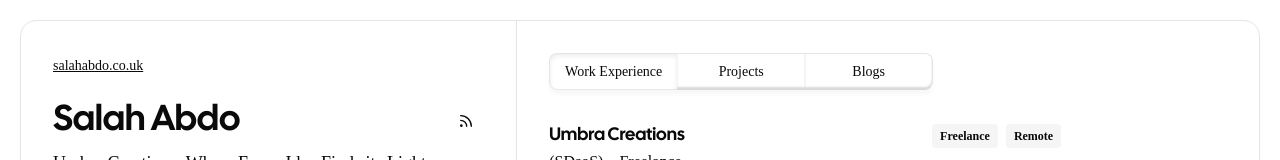
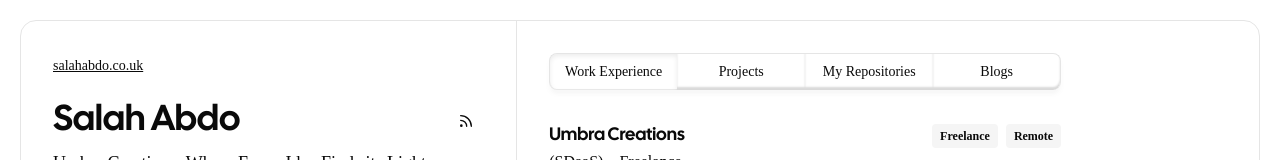
Before and after one commit to salahmander/portfolio, a Next.js app: page / in a window 1280 px wide. Shown: the top 160 px of the page. Built offline with nearby package versions, Linux system fonts and the light colour scheme.

Commit message:
feat: add a repositories as option on navbar

```diff
--- a/components/NavigationBar/NavigationBar.helpers.ts
+++ b/components/NavigationBar/NavigationBar.helpers.ts
@@ -10,6 +10,10 @@ export const navigationLinks: NavigationLinks = [
       url: "/projects"
     },
     {
+      title: "My Repositories",
+      url: "/repositories",
+    },
+    {
       title: "Blogs",
       url: "/blogs",
     },
```
